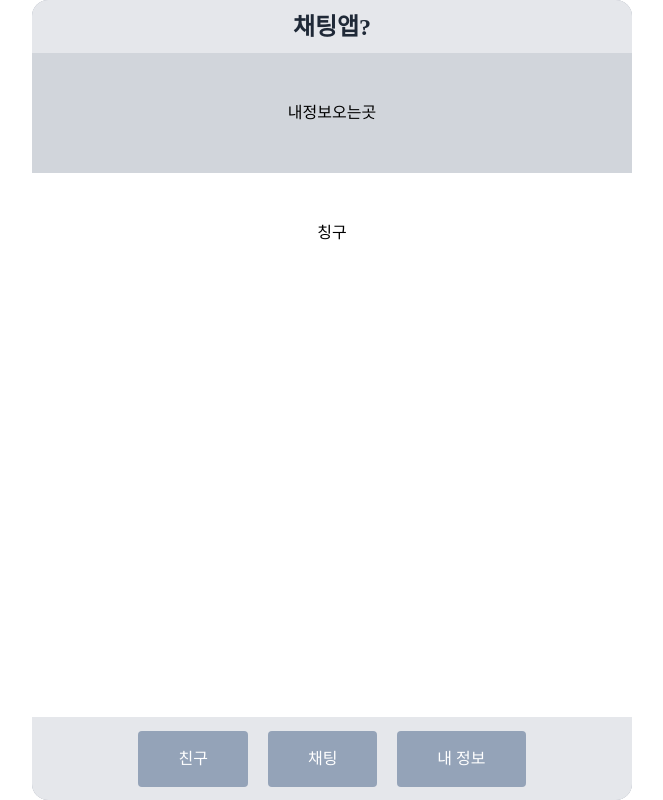
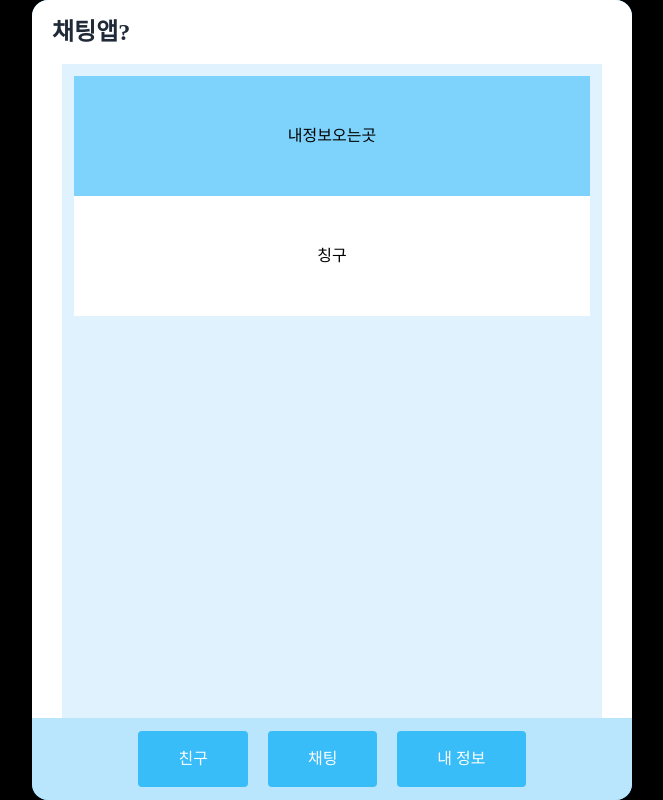
Before and after one commit to asa9874/chat-react, a React (Vite) app: page /friend in a window 1280 px wide. Shown: the whole page, without its empty margins (308-971 px from the left). Built offline with nearby package versions, Linux system fonts and the light colour scheme.

Commit message:
Feat: 색상 변경 및 레이아웃 수정

```diff
--- a/src/components/FooterButton.tsx
+++ b/src/components/FooterButton.tsx
@@ -14,7 +14,7 @@ function FooterButton({ text,page }: FooterButtonProps) {
 
     return (
         <button
-        className="px-10 py-5 text-white bg-slate-400 rounded hover:bg-slate-600"
+        className="px-10 py-5 text-white bg-sky-400 rounded hover:bg-sky-600"
         onClick={handleClick}
         >
             {text}
--- a/src/components/layout/Footer.tsx
+++ b/src/components/layout/Footer.tsx
@@ -2,7 +2,7 @@ import FooterButton from "../FooterButton";
 
 function Footer() {
     return (
-        <div className="flex items-center justify-center w-full h-[100px] bg-gray-200 rounded-b-2xl gap-5">
+        <div className="flex items-center justify-center w-full h-[100px] bg-sky-200 rounded-b-2xl gap-5">
             <FooterButton text="친구" page="friend" />
             <FooterButton text="채팅" page="chat" />
             <FooterButton text="내 정보" page="my-info" />
--- a/src/components/layout/Header.tsx
+++ b/src/components/layout/Header.tsx
@@ -1,7 +1,10 @@
 function Header() {
     return (
-        <div className="flex items-center justify-center w-full h-16 bg-gray-200 rounded-t-2xl">
+        <div className="flex items-center p-5 w-full h-16 bg-white rounded-t-2xl ">
             <h1 className="text-2xl font-bold text-gray-800">채팅앱?</h1>
+            <div>
+
+            </div>
         </div>
     )
 }
--- a/src/components/layout/Layout.tsx
+++ b/src/components/layout/Layout.tsx
@@ -4,7 +4,7 @@ import Header from "./Header";
 
 function Layout() {
   return (
-    <div className="flex flex-col items-center justify-center h-screen bg-gray-400 w-[600px] rounded-2xl">
+    <div className="flex flex-col items-center justify-center h-screen bg-sky-400 w-[600px] rounded-2xl">
       <Header />
       <Body />
       <Footer />
--- a/src/pages/Friend/index.tsx
+++ b/src/pages/Friend/index.tsx
@@ -1,13 +1,13 @@
 function Friend() {
   return (
-    <>
-      <div className="flex items-center justify-center w-full h-[120px] bg-gray-300 ">
+    <div className="flex items-center w-[90%] h-full bg-sky-100 flex-col p-3">
+      <div className="flex items-center justify-center w-full h-[120px] bg-sky-300 ">
         내정보오는곳
       </div>
-      <div className="flex items-center justify-center w-full h-[120px] bg-white hover:bg-gray-100 ">
+      <div className="flex items-center justify-center w-full h-[120px] bg-white hover:bg-sky-100 ">
         칭구
       </div>
-    </>
+    </div>
   );
 }
 
--- a/src/styles/index.css
+++ b/src/styles/index.css
@@ -8,5 +8,5 @@ body{
     align-items: center;
     min-width: 600px;
     min-height: 100vh;
-    background-color: #ffffff;
+    background-color: black;
 }
```
